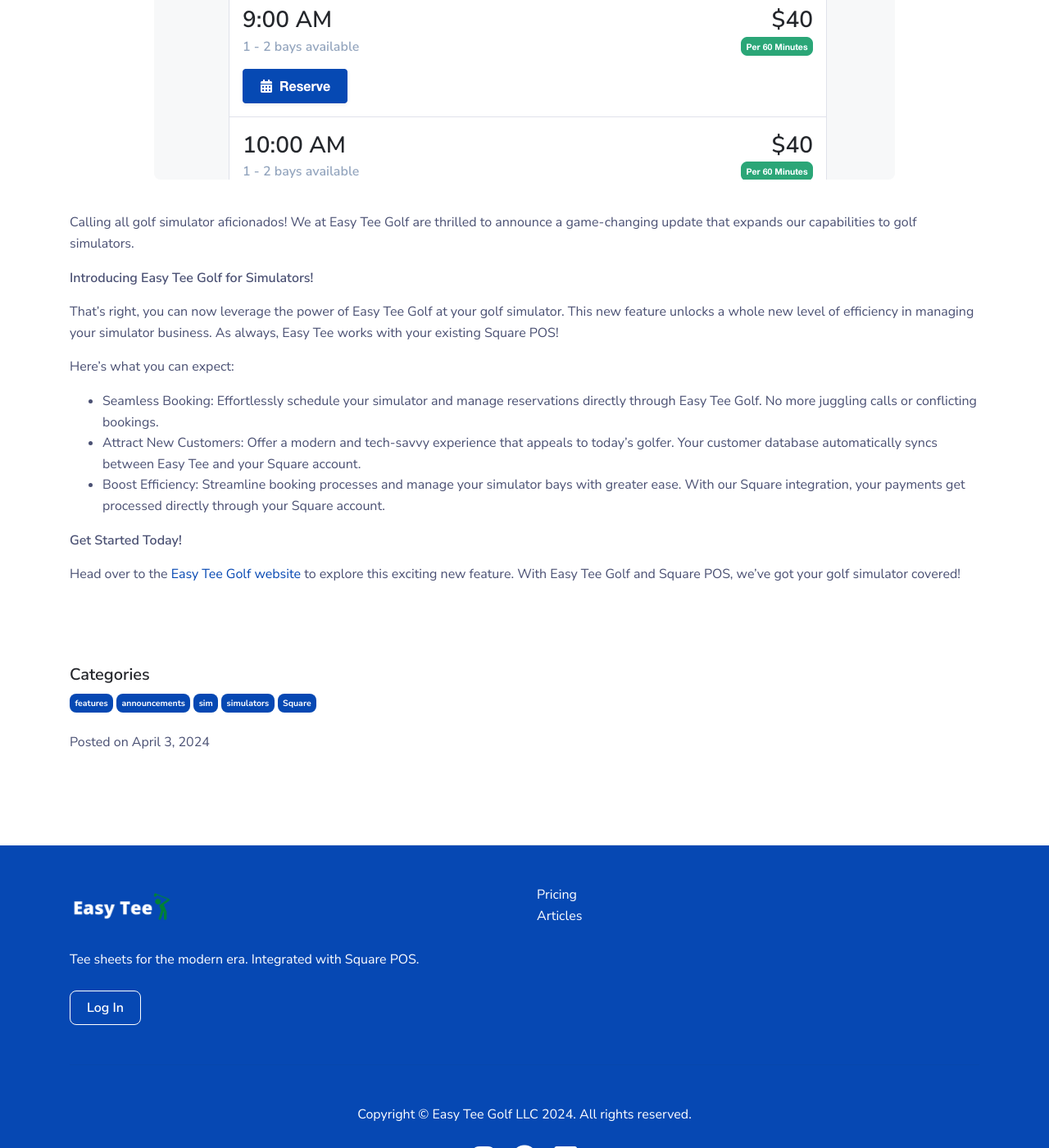
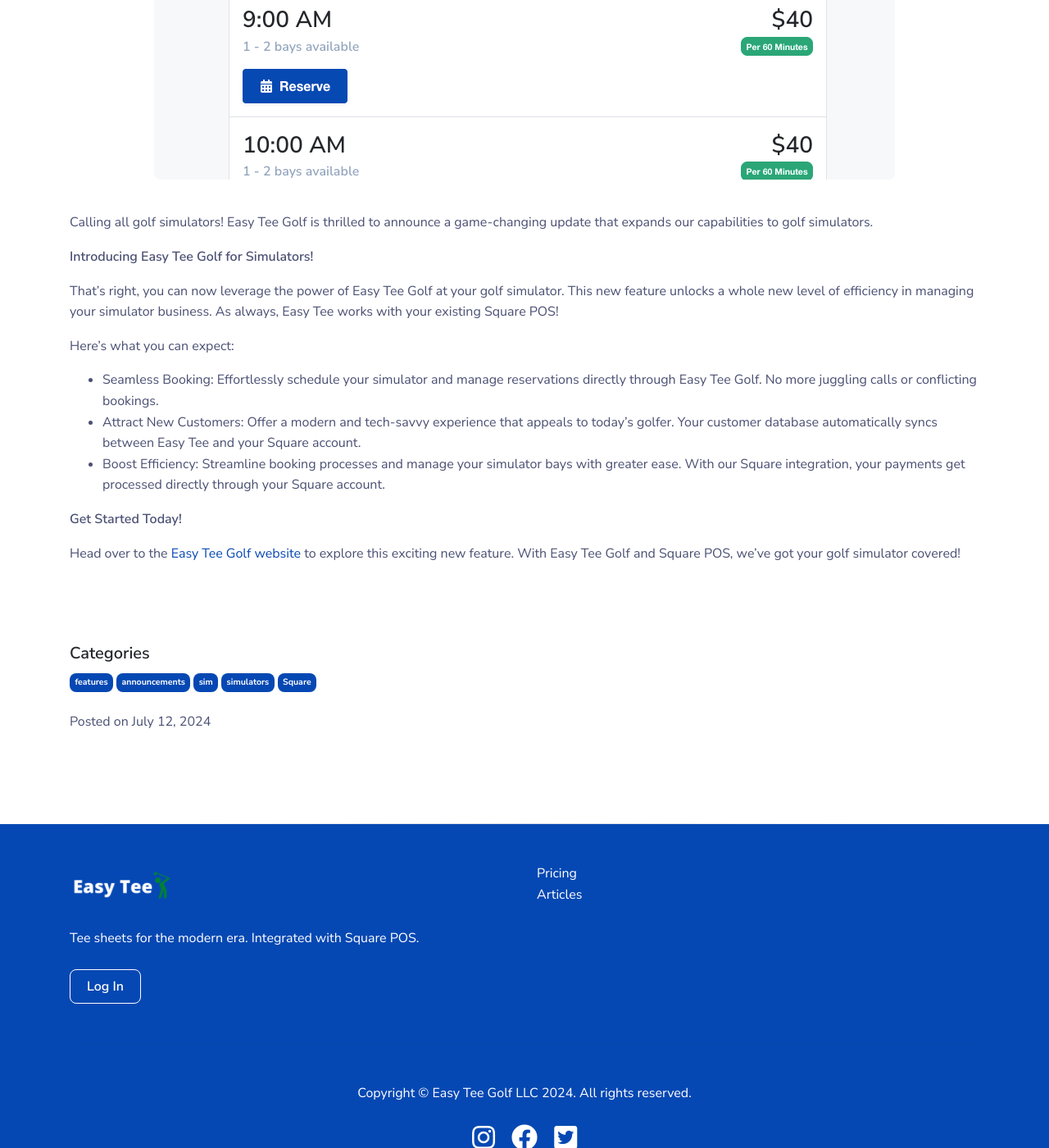
Before and after one commit to easyteegolf/easytee_front, a Jekyll site: the page built from _posts/2024-07-12-you-can-use-easy-tee-at-golf-simulators.markdown, in a window 1280 px wide and 1400 px high, scrolled down 995 px. Shown: the whole window at 82% size. Built offline with Jekyll 4.4.1, drawn with Linux system fonts in a browser that asks for light colours.

Commit message:
update language

```diff
--- a/_posts/2024-04-03-you-can-use-easy-tee-at-golf-simulators.markdown
+++ b/_posts/2024-07-12-you-can-use-easy-tee-at-golf-simulators.markdown
@@ -7,7 +7,7 @@ alt_img: 'Banner'
 categories: features announcements sim simulators Square
 ---
 
-Calling all golf simulator aficionados! We at Easy Tee Golf are thrilled to announce a game-changing update that expands our capabilities to golf simulators.
+Calling all golf simulators! Easy Tee Golf is thrilled to announce a game-changing update that expands our capabilities to golf simulators.
 
 **Introducing Easy Tee Golf for Simulators!**
 
```
